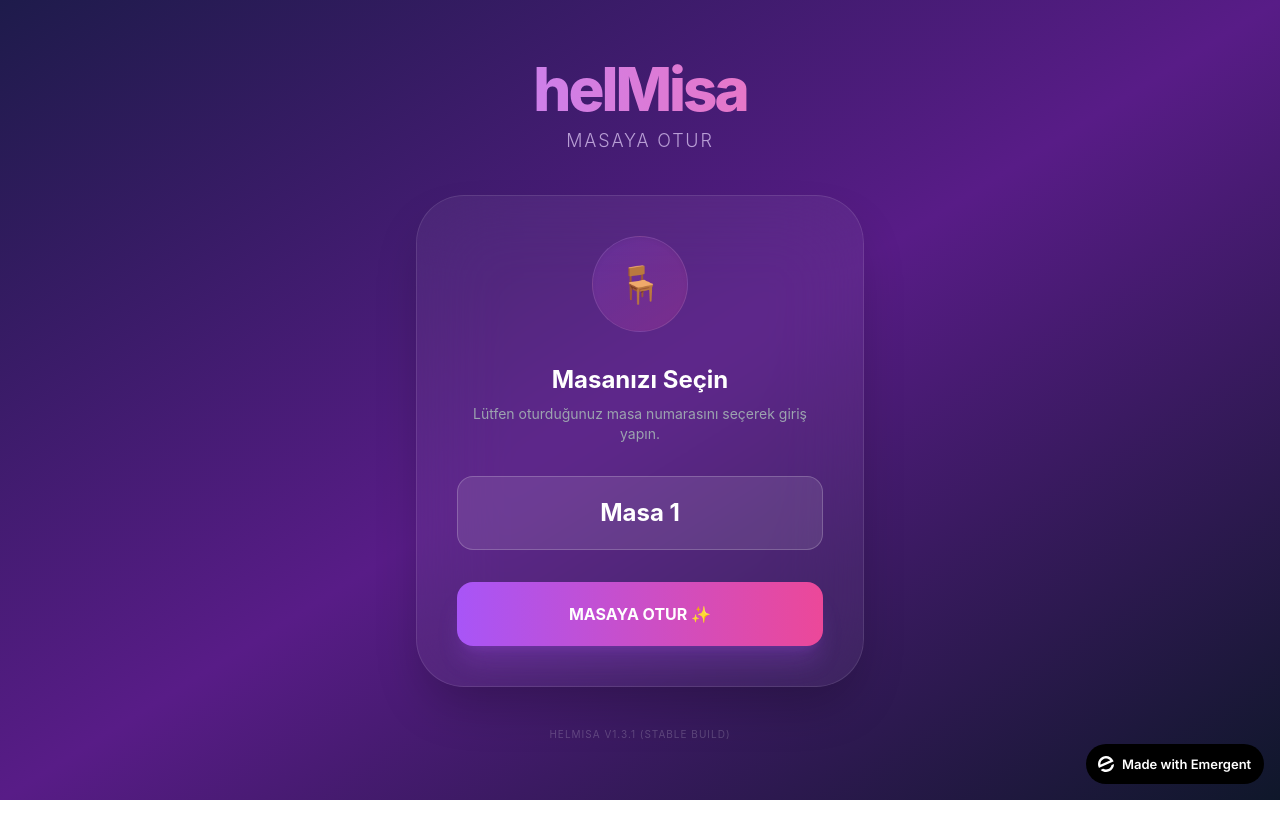
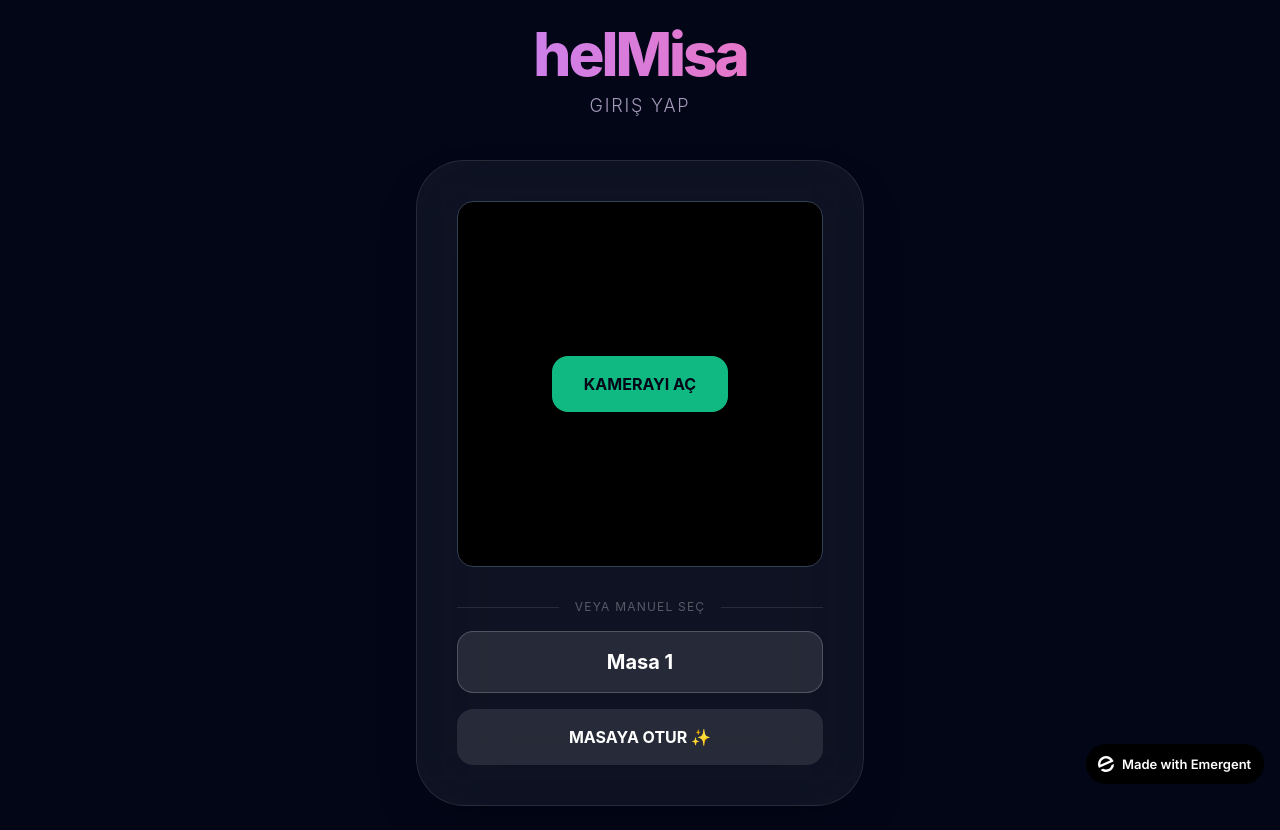
Before and after one commit to bbitenhms-cmd/helmisa-frontend, a React (Create React App) app: page / in a window 1280 px wide. Before the commit the page ends 800 px from the top, so only its background shows below. Built offline with nearby package versions, Linux system fonts and the light colour scheme.

Commit message:
feat: integrated provided pure JS QR scanner into helMisa entry flow

```diff
--- a/src/pages/EntryPage.js
+++ b/src/pages/EntryPage.js
@@ -1,81 +1,146 @@
-import React, { useState } from 'react';
+import React, { useEffect, useRef, useState } from "react";
 import { useNavigate } from 'react-router-dom';
 import { useAuth } from '../context/AuthContext';
 
-const EntryPage = () => {
+export default function EntryPage() {
+  const videoRef = useRef(null);
+  const canvasRef = useRef(null);
+  const streamRef = useRef(null);
+  const scanLoopRef = useRef(null);
+  const detectorRef = useRef(null);
+
+  const [isSupported, setIsSupported] = useState(true);
+  const [isScanning, setIsScanning] = useState(false);
+  const [loading, setLoading] = useState(false);
+  const [error, setError] = useState("");
   const [selectedTable, setSelectedTable] = useState(1);
-  const [loading, setLoading] = useState(false);
-  const [error, setError] = useState(null);
+
   const navigate = useNavigate();
   const { login } = useAuth();
 
-  const handleJoin = async () => {
+  useEffect(() => {
+    const supported = "BarcodeDetector" in window;
+    setIsSupported(supported);
+
+    if (supported) {
+      detectorRef.current = new window.BarcodeDetector({
+        formats: ["qr_code"],
+      });
+    }
+
+    return () => {
+      stopScanner();
+    };
+  }, []);
+
+  const handleLogin = async (qrText) => {
+    if (loading) return;
     setLoading(true);
-    setError(null);
     try {
-      // Hardcoded demo cafe ID for guaranteed entry
-      await login('demo-cafe-001', selectedTable, null);
+      const parts = qrText.split('-');
+      const tableIndex = parts.indexOf('table');
+      if (tableIndex === -1) throw new Error('Geçersiz QR Formatı');
+
+      const cafeId = parts.slice(1, tableIndex).join('-');
+      const tableNumber = parseInt(parts[tableIndex + 1]);
+
+      await login(cafeId, tableNumber, null);
       navigate('/profile-setup');
     } catch (err) {
-      console.error('Entry error:', err);
-      setError('Masa girişi başarısız. Lütfen tekrar deneyin.');
+      setError("QR Okunamadı: " + err.message);
       setLoading(false);
     }
   };
 
+  async function startScanner() {
+    setError("");
+    if (!isSupported) {
+      setError("Bu tarayıcı native BarcodeDetector API desteklemiyor.");
+      return;
+    }
+
+    try {
+      const stream = await navigator.mediaDevices.getUserMedia({
+        video: { facingMode: { ideal: "environment" } },
+        audio: false,
+      });
+      streamRef.current = stream;
+      if (videoRef.current) {
+        videoRef.current.srcObject = stream;
+        await videoRef.current.play();
+      }
+      setIsScanning(true);
+      scanFrame();
+    } catch (err) {
+      setError("Kamera başlatılamadı.");
+    }
+  }
+
+  function stopScanner() {
+    if (scanLoopRef.current) cancelAnimationFrame(scanLoopRef.current);
+    if (streamRef.current) streamRef.current.getTracks().forEach((track) => track.stop());
+    setIsScanning(false);
+  }
+
+  async function scanFrame() {
+    const video = videoRef.current;
+    const canvas = canvasRef.current;
+    const detector = detectorRef.current;
+    if (!video || !canvas || !detector) return;
+
+    if (video.readyState === video.HAVE_ENOUGH_DATA) {
+      const ctx = canvas.getContext("2d", { willReadFrequently: true });
+      canvas.width = video.videoWidth;
+      canvas.height = video.videoHeight;
+      ctx.drawImage(video, 0, 0, canvas.width, canvas.height);
+
+      try {
+        const barcodes = await detector.detect(canvas);
+        if (barcodes.length > 0) {
+          handleLogin(barcodes[0].rawValue);
+          stopScanner();
+          return;
+        }
+      } catch (err) {
+        setError("Tarama hatası.");
+        stopScanner();
+        return;
+      }
+    }
+    scanLoopRef.current = requestAnimationFrame(scanFrame);
+  }
+
   return (
-    <div className="min-h-screen bg-gradient-to-br from-indigo-950 via-purple-900 to-slate-900 flex flex-col items-center justify-center p-6 text-white">
+    <div className="min-h-screen bg-slate-950 p-6 text-white flex flex-col items-center justify-center">
       <div className="w-full max-w-md">
         <header className="text-center mb-10">
-          <h1 className="text-6xl font-extrabold tracking-tighter mb-2 bg-clip-text text-transparent bg-gradient-to-r from-purple-400 to-pink-400">
-            helMisa
-          </h1>
-          <p className="text-purple-200/70 text-lg uppercase tracking-widest font-light">Masaya Otur</p>
+          <h1 className="text-6xl font-extrabold tracking-tighter mb-2 bg-clip-text text-transparent bg-gradient-to-r from-purple-400 to-pink-400">helMisa</h1>
+          <p className="text-purple-200/70 text-lg uppercase tracking-widest font-light">Giriş Yap</p>
         </header>
 
-        <main className="bg-white/5 backdrop-blur-2xl rounded-[3rem] p-10 shadow-2xl border border-white/10 relative overflow-hidden">
-          <div className="flex flex-col items-center">
-            <div className="w-24 h-24 bg-gradient-to-br from-purple-500/20 to-pink-500/20 rounded-full flex items-center justify-center mb-8 border border-white/10 shadow-inner">
-               <span className="text-4xl">🪑</span>
-            </div>
-
-            <h2 className="text-2xl font-bold text-white mb-2 text-center">Masanızı Seçin</h2>
-            <p className="text-gray-400 mb-8 text-center text-sm">Lütfen oturduğunuz masa numarasını seçerek giriş yapın.</p>
-
-            <div className="w-full mb-8">
-              <select
-                value={selectedTable}
-                onChange={(e) => setSelectedTable(parseInt(e.target.value))}
-                className="w-full bg-white/10 border border-white/20 text-white text-2xl font-bold py-5 px-6 rounded-2xl focus:outline-none focus:ring-2 focus:ring-purple-500 appearance-none transition-all cursor-pointer text-center"
-              >
-                {[...Array(50)].map((_, i) => (
-                  <option key={i + 1} value={i + 1} className="bg-gray-900">Masa {i + 1}</option>
-                ))}
-              </select>
-            </div>
-
-            <button
-              onClick={handleJoin}
-              disabled={loading}
-              className="w-full bg-gradient-to-r from-purple-500 to-pink-500 hover:from-purple-600 hover:to-pink-600 text-white font-bold py-5 px-8 rounded-2xl transition-all shadow-xl shadow-purple-500/20 active:scale-95 disabled:opacity-50"
-            >
-              {loading ? 'GİRİŞ YAPILIYOR...' : 'MASAYA OTUR ✨'}
-            </button>
+        <main className="bg-white/5 backdrop-blur-2xl rounded-[3rem] p-10 shadow-2xl border border-white/10">
+          <div className="overflow-hidden rounded-2xl border border-slate-700 bg-black aspect-square relative">
+            <video ref={videoRef} className="w-full h-full object-cover" playsInline muted />
+            {!isScanning && !loading && (
+              <div className="absolute inset-0 flex items-center justify-center">
+                <button onClick={startScanner} className="bg-emerald-500 text-slate-950 font-bold py-4 px-8 rounded-2xl active:scale-95 transition-all">KAMERAYI AÇ</button>
+              </div>
+            )}
+            {loading && <div className="absolute inset-0 bg-black/60 flex items-center justify-center"><div className="w-10 h-10 border-4 border-purple-400 border-t-transparent rounded-full animate-spin"></div></div>}
           </div>
 
-          {error && (
-            <div className="mt-6 p-4 bg-red-500/20 border border-red-500/40 rounded-2xl text-center">
-              <p className="text-red-300 text-sm font-medium">{error}</p>
-            </div>
-          )}
+          <div className="mt-8">
+            <div className="flex items-center gap-4 mb-4"><div className="h-[1px] flex-1 bg-white/10"></div><span className="text-xs text-white/30 uppercase tracking-widest">Veya Manuel Seç</span><div className="h-[1px] flex-1 bg-white/10"></div></div>
+            <select value={selectedTable} onChange={(e) => setSelectedTable(parseInt(e.target.value))} className="w-full bg-white/10 border border-white/20 text-white text-xl font-bold py-4 px-6 rounded-2xl mb-4 appearance-none text-center">
+              {[...Array(50)].map((_, i) => (<option key={i + 1} value={i + 1} className="bg-gray-900">Masa {i + 1}</option>))}
+            </select>
+            <button onClick={() => handleLogin(`helmisa-demo-cafe-001-table-${selectedTable}`)} disabled={loading} className="w-full bg-white/10 hover:bg-white/20 text-white font-bold py-4 px-8 rounded-2xl transition-all">MASAYA OTUR ✨</button>
+          </div>
+
+          {error && <div className="mt-6 p-4 bg-red-500/20 border border-red-500/40 rounded-2xl text-center text-red-300 text-sm">{error}</div>}
         </main>
-
-        <footer className="mt-10 text-center">
-           <p className="text-white/20 text-[10px] tracking-widest uppercase">helMisa V1.3.1 (Stable Build)</p>
-        </footer>
       </div>
+      <canvas ref={canvasRef} className="hidden" />
     </div>
   );
-};
-
-export default EntryPage;
+}
```
